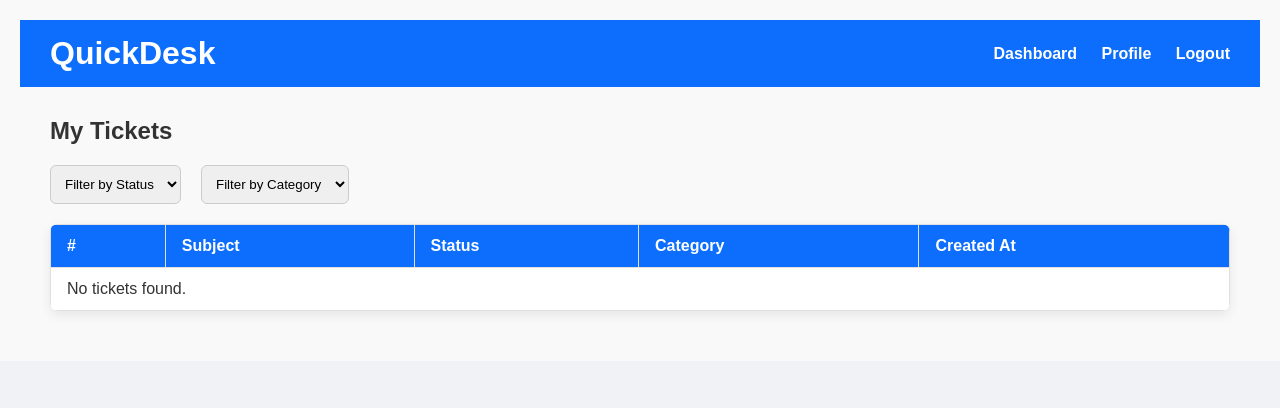
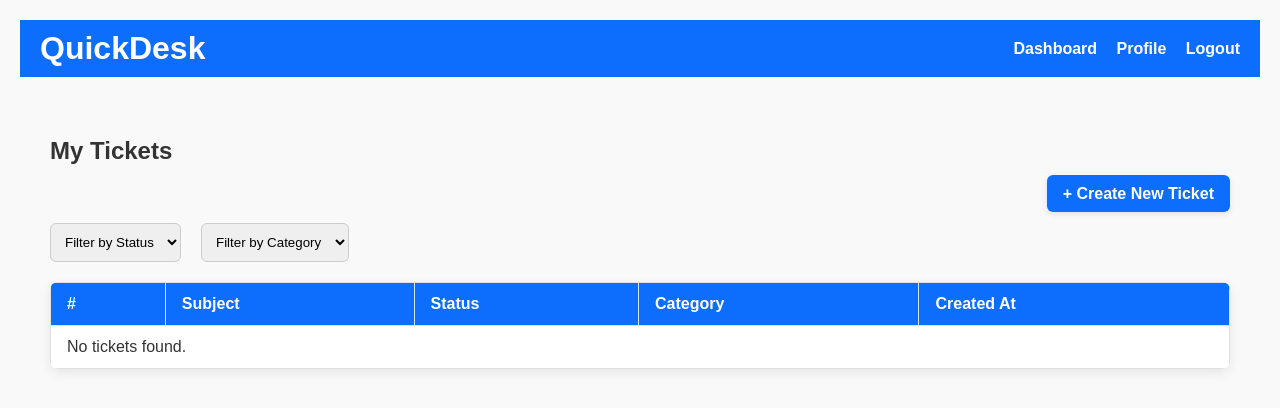
Before and after one commit to akanshajain028/QuickDesk, a plain HTML site: page dashboard.html in a window 1280 px wide. Drawn offline with Linux system fonts and the light colour scheme.

Commit message:
Add files via upload

```diff
--- a/dashboard.html
+++ b/dashboard.html
@@ -54,6 +54,40 @@
     a.ticket-link:hover {
       text-decoration: underline;
     }
+    .create-ticket-btn {
+      background-color: #0d6efd;
+      color: white;
+      padding: 10px 16px;
+      border-radius: 6px;
+      text-decoration: none;
+      font-weight: bold;
+      box-shadow: 0 2px 6px rgba(0,0,0,0.1);
+      transition: background-color 0.3s ease;
+    }
+    .create-ticket-btn:hover {
+      background-color: #084298;
+    }
+    .navbar {
+      display: flex;
+      justify-content: space-between;
+      align-items: center;
+      background-color: #0d6efd;
+      color: white;
+      padding: 10px 20px;
+      margin-bottom: 30px;
+    }
+    .navbar h1 {
+      margin: 0;
+    }
+    .navbar nav a {
+      color: white;
+      margin-left: 15px;
+      text-decoration: none;
+      font-weight: bold;
+    }
+    .navbar nav a:hover {
+      text-decoration: underline;
+    }
   </style>
 </head>
 <body>
@@ -68,6 +102,10 @@
 
   <main class="dashboard">
     <h2>My Tickets</h2>
+
+    <div style="margin-bottom: 20px; text-align: right;">
+      <a href="create-ticket.html" class="create-ticket-btn">+ Create New Ticket</a>
+    </div>
 
     <div class="filters">
       <select id="statusFilter" onchange="renderUserTickets()">
```
Also changed, not shown: script.js (+21 -3 lines).
